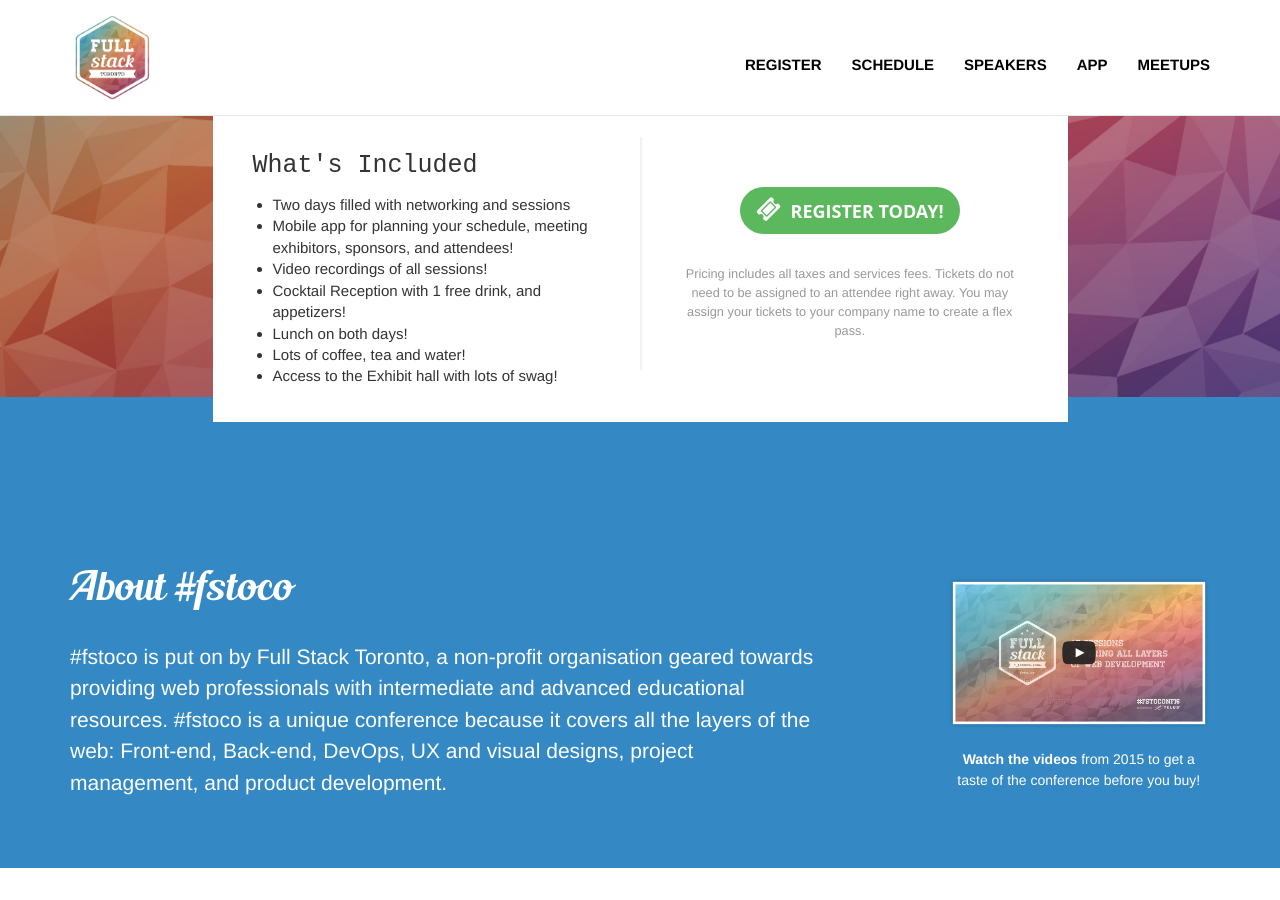
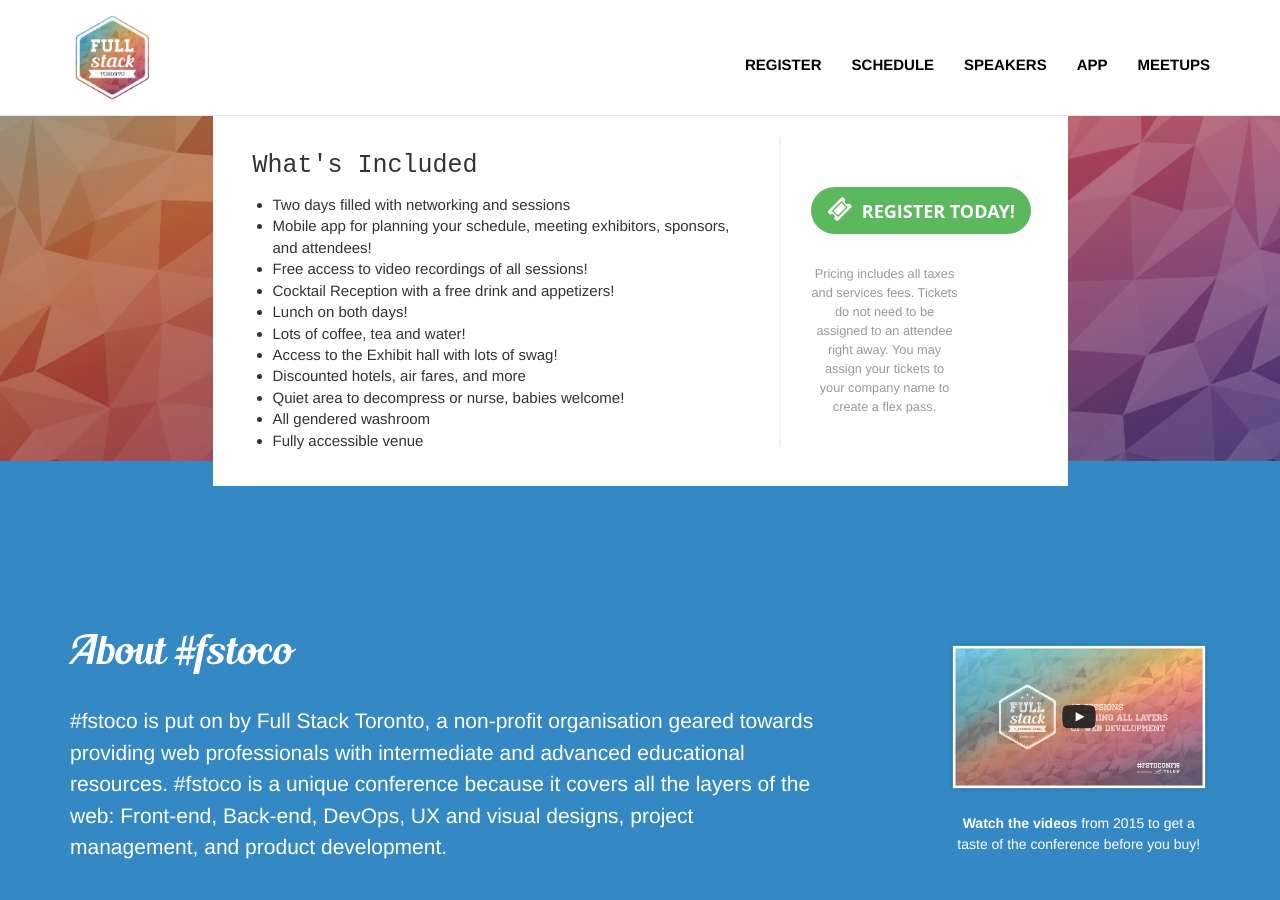
Before and after one commit to fullstackto/fstoco2016, a Jekyll site: the page built from index.html, in a window 1280 px wide and 900 px high, scrolled down 512 px. Built offline with Jekyll 4.4.1, drawn with Linux system fonts in a browser that asks for light colours.

Commit message:
benifits

```diff
--- a/_includes/big_header.html
+++ b/_includes/big_header.html
@@ -12,19 +12,23 @@
 		<div id="information-bar">
 			<div class="container">
 				<div class="row">
-					<div class="col-lg-6 col-md-6 col-sm-12 col-xs-12 left">
+					<div class="col-lg-8 col-md-8 col-sm-12 col-xs-12 left">
 						<h4>What's Included</h4>
 						<ul>
 							<li>Two days filled with networking and sessions</li>
 							<li>Mobile app for planning your schedule, meeting exhibitors, sponsors, and attendees!</li>
-							<li>Video recordings of all sessions!</li>
-							<li>Cocktail Reception with 1 free drink, and appetizers!</li>
+							<li>Free access to video recordings of all sessions!</li>
+							<li>Cocktail Reception with a free drink and appetizers!</li>
 							<li>Lunch on both days!</li>
 							<li>Lots of coffee, tea and water!</li>
 							<li>Access to the Exhibit hall with lots of swag!</li>
+							<li>Discounted hotels, air fares, and more</li>
+							<li>Quiet area to decompress or nurse, babies welcome!</li>
+							<li>All gendered washroom</li>
+							<li>Fully accessible venue</li>
 						</ul>
 					</div>
-					<div class="col-lg-6 col-md-6 col-sm-12 col-xs-12 right">
+					<div class="col-lg-3 col-md-3 col-sm-12 col-xs-12 right">
 						<a class="btn btn-success btn-lg" href="https://ti.to/fullstackto/2016" target="_blank"><i class="fa fa-ticket"></i>
 							<span>Register Today!</span></a>
 						<p class="greytext small">Pricing includes all taxes and services fees. Tickets do not need to be assigned to an attendee right away. You may assign your tickets to your company name to create a flex pass.</p>
```
